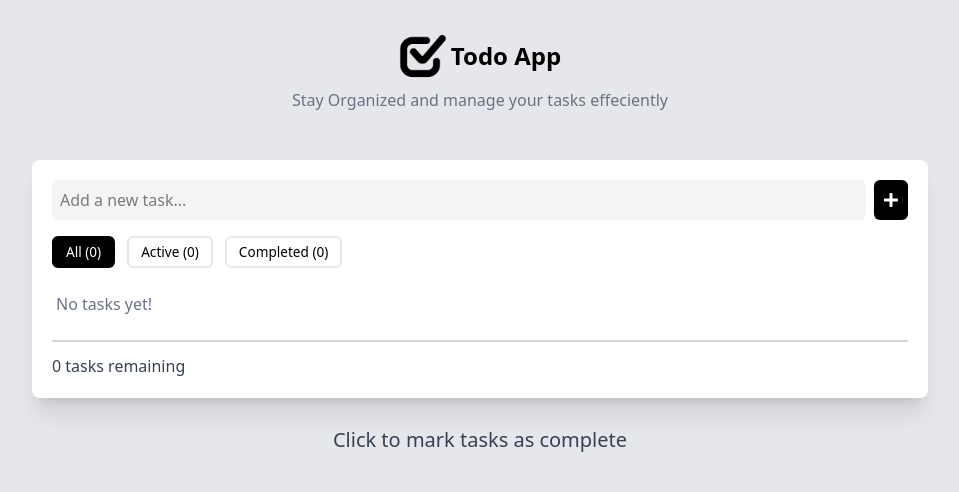
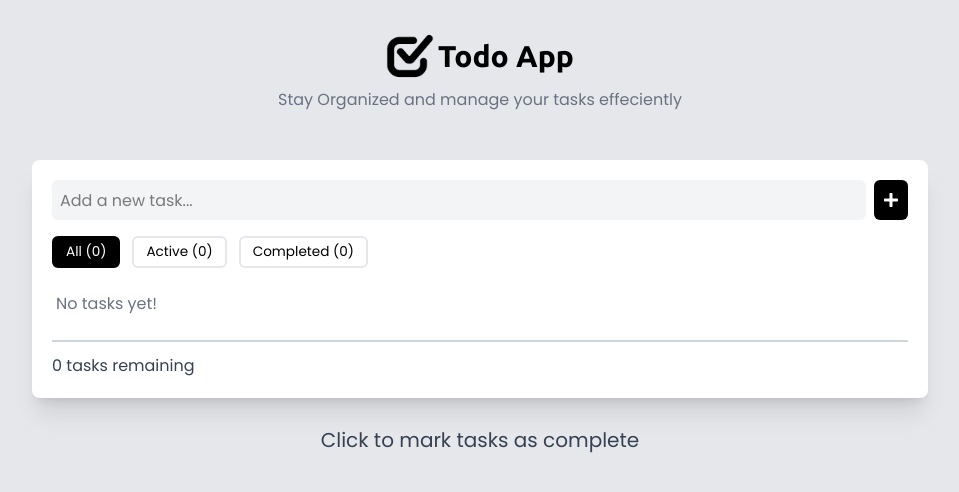
Before and after one commit to prakattttt/ToDo-App, a React (Vite) app in the folder client/: page / in a window 1280 px wide. Shown: the top 492 px of the page, without its empty margins (160-1119 px from the left). Built offline with nearby package versions, Linux system fonts and the light colour scheme.

Commit message:
changed fonts

```diff
--- a/client/index.html
+++ b/client/index.html
@@ -7,7 +7,7 @@
     <meta name="viewport" content="width=device-width, initial-scale=1.0" />
     <title>To-Do App</title>
   </head>
-  <body class="bg-gray-200">
+  <body class="bg-gray-200 font-poppins">
     <div id="root"></div>
     <script type="module" src="/src/main.jsx"></script>
   </body>
--- a/client/src/components/Head.jsx
+++ b/client/src/components/Head.jsx
@@ -5,7 +5,7 @@
     <header className="center flex-col m-8">
       <div className="center mb-2">
         <img src={logo} className="w-12" alt="logo" />
-        <span className="text-2xl font-bold ml-1">Todo App</span>
+        <span className="text-3xl font-bold ml-1 font-ubuntu">Todo App</span>
       </div>
       <p className="text-[1rem] text-gray-500 text-center max-sm:text-[0.85rem]">
         Stay Organized and manage your tasks effeciently
--- a/client/src/index.css
+++ b/client/src/index.css
@@ -1,4 +1,10 @@
+@import url('https://fonts.googleapis.com/css2?family=Poppins:ital,wght@0,100;0,200;0,300;0,400;0,500;0,600;0,700;0,800;0,900;1,100;1,200;1,300;1,400;1,500;1,600;1,700;1,800;1,900&family=Ubuntu:ital,wght@0,300;0,400;0,500;0,700;1,300;1,400;1,500;1,700&display=swap');
 @import "tailwindcss";
+
+@theme {
+  --font-poppins: "Poppins", sans-serif;
+  --font-ubuntu: "Ubuntu", sans-serif;
+}
 
 @layer components {
   .center {
```
